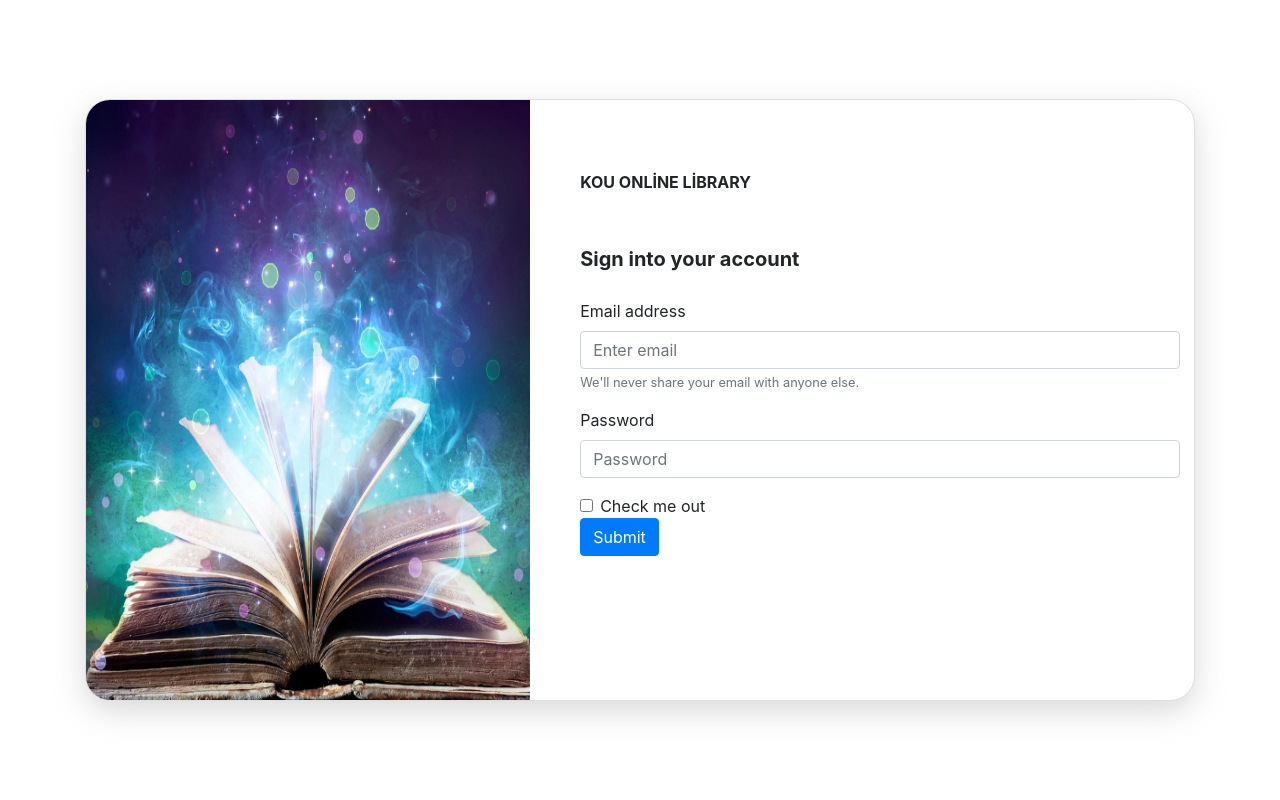
After one commit to mertbilgic/OnlineLibrary, a Python web app: template templates/loginpage.html in a window 1280 px wide. The commit adds this page. Run offline with Jinja, Linux system fonts and the light colour scheme; the template is opened without the code that fills it, so the values that code supplies are empty; some libraries are stand-ins or nearby versions.

Commit message:
create login page

```diff
--- a/static/css/style.css
+++ b/static/css/style.css
@@ -1,3 +1,8 @@
+html, body {
+    margin:0;
+    padding:0;
+    height:100%;
+}
 .page-footer{
     position: fixed;
     left: 0;
@@ -26,3 +31,17 @@
 .book-generes span{
     font-weight: bold;
 }
+.login-card{
+    border-radius: 25px;
+    box-shadow: 0 10px 30px 0 rgba(172, 168, 168, 0.43);
+    overflow: hidden;
+    margin: 75px  0px;
+}
+.login-card-description{
+    margin-bottom: 25px;
+    font-weight: bold;
+    font-size: 20px;
+}
+.brand-wrapper{
+    margin: 50px 0px;
+}
--- /dev/null
+++ b/templates/loginpage.html
@@ -0,0 +1,58 @@
+<!DOCTYPE html>
+<html lang="en">
+<head>
+    <meta charset="UTF-8">
+    <meta name="viewport" content="width=device-width, initial-scale=1.0">
+    <meta http-equiv="X-UA-Compatible" content="ie=edge">
+    <link rel="stylesheet" href="https://stackpath.bootstrapcdn.com/bootstrap/4.4.1/css/bootstrap.min.css" integrity="sha384-Vkoo8x4CGsO3+Hhxv8T/Q5PaXtkKtu6ug5TOeNV6gBiFeWPGFN9MuhOf23Q9Ifjh" crossorigin="anonymous">
+    <link rel="stylesheet" href="../static/css/style.css">
+    <title>Document</title>
+</head>
+<body>
+
+    <div class="d-flex align-items-center min-vh-100 py-3 py-md-0">
+        <div class="container">
+            <div class="card login-card">
+                <div class="row">
+                    <div class="col-md-5">
+                        <img src="../static/img/loginpageimage.png" height="600px" width="100%">
+                    </div>
+                    <div class="col-md-7">
+                        <div class="card-body">
+
+                            <div class="brand-wrapper">
+                                <span style="font-weight: bold;">KOU ONLİNE LİBRARY</span>
+                            </div>
+
+                            <p class="login-card-description">
+                                    Sign into your account
+                            </p>
+                            <form>
+                                <div class="form-group">
+                                    <label for="exampleInputEmail1">Email address</label>
+                                    <input type="email" class="form-control" id="exampleInputEmail1" aria-describedby="emailHelp" placeholder="Enter email">
+                                    <small id="emailHelp" class="form-text text-muted">We'll never share your email with anyone else.</small>
+                                </div>
+                                <div class="form-group">
+                                    <label for="exampleInputPassword1">Password</label>
+                                    <input type="password" class="form-control" id="exampleInputPassword1" placeholder="Password">
+                                </div>
+                                <div class="form-check">
+                                    <input type="checkbox" class="form-check-input" id="exampleCheck1">
+                                    <label class="form-check-label" for="exampleCheck1">Check me out</label>
+                                </div>
+                                <button type="submit" class="btn btn-primary">Submit</button>
+                            </form>
+                        </div>
+                    </div>
+                </div>
+            </div>
+        </div>
+    </div>
+
+
+    <script src="https://code.jquery.com/jquery-3.4.1.slim.min.js" integrity="sha384-J6qa4849blE2+poT4WnyKhv5vZF5SrPo0iEjwBvKU7imGFAV0wwj1yYfoRSJoZ+n" crossorigin="anonymous"></script>
+    <script src="https://cdn.jsdelivr.net/npm/popper.js@1.16.0/dist/umd/popper.min.js" integrity="sha384-Q6E9RHvbIyZFJoft+2mJbHaEWldlvI9IOYy5n3zV9zzTtmI3UksdQRVvoxMfooAo" crossorigin="anonymous"></script>
+    <script src="https://stackpath.bootstrapcdn.com/bootstrap/4.4.1/js/bootstrap.min.js" integrity="sha384-wfSDF2E50Y2D1uUdj0O3uMBJnjuUD4Ih7YwaYd1iqfktj0Uod8GCExl3Og8ifwB6" crossorigin="anonymous"></script>
+</body>
+</html>
```
Also changed, not shown: static/img/loginpageimage.png (added).
